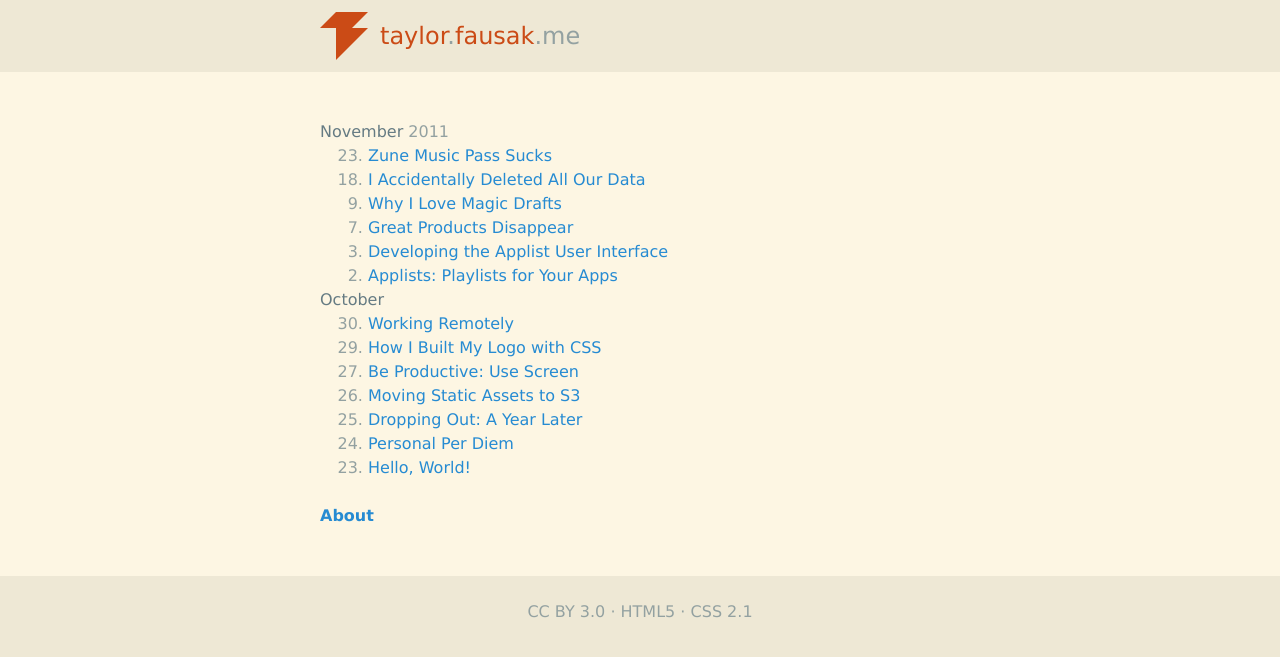
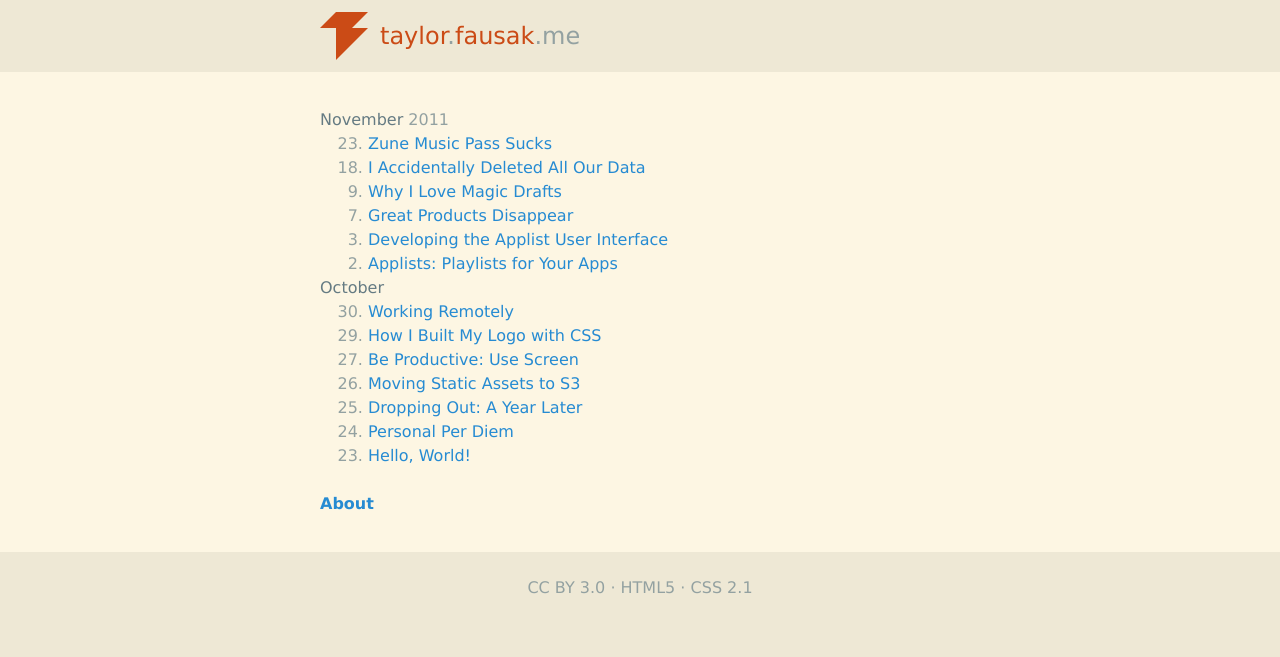
Before and after one commit to tfausak/tfausak.github.io, a Jekyll site: the page built from index.html, in a window 1280 px wide. Shown: the top 657 px of the page. Built offline with Jekyll 4.4.1, drawn with Linux system fonts in a browser that asks for light colours.

Commit message:
Tweak stylesheet.
Decrease content padding and change link highlight color.

```diff
--- a/static/styles/main.css
+++ b/static/styles/main.css
@@ -24,7 +24,7 @@
     color: #6c71c4;
 }
 a:hover {
-    color: #859900;
+    color: #cb4b16;
 }
 blockquote {
     border-left: thin solid #93a1a1;
@@ -161,7 +161,7 @@
 #content {
     background: #fdf6e3;
     color: #657b83;
-    padding: 1.5em 0;
+    padding: 0.75em 0;
 }
 .posts {
     margin-left: 0;
```
Also changed, not shown: static/styles/all.css.
